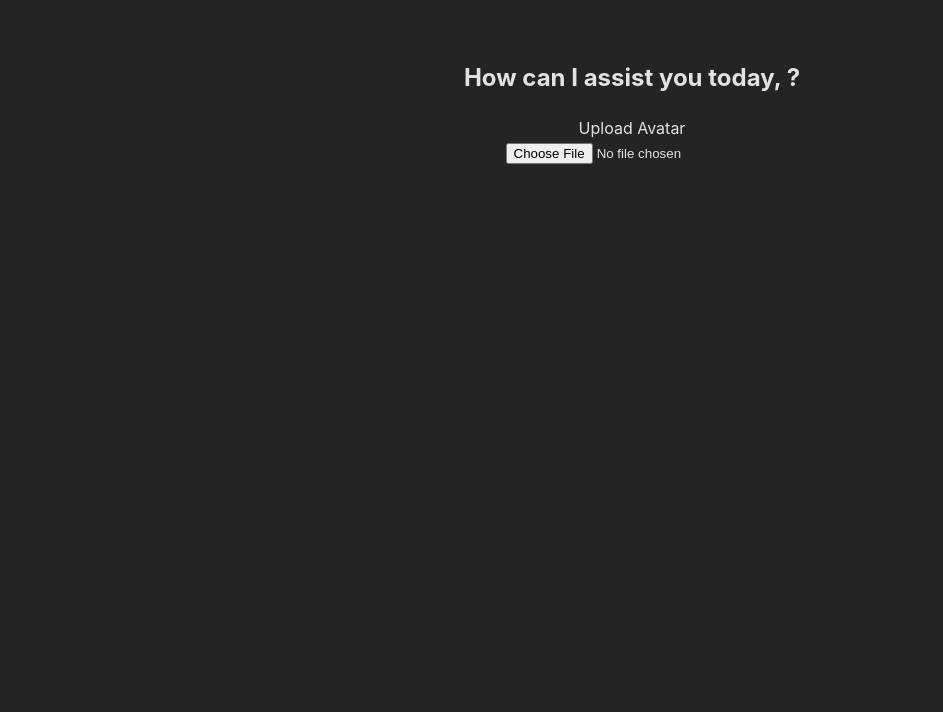
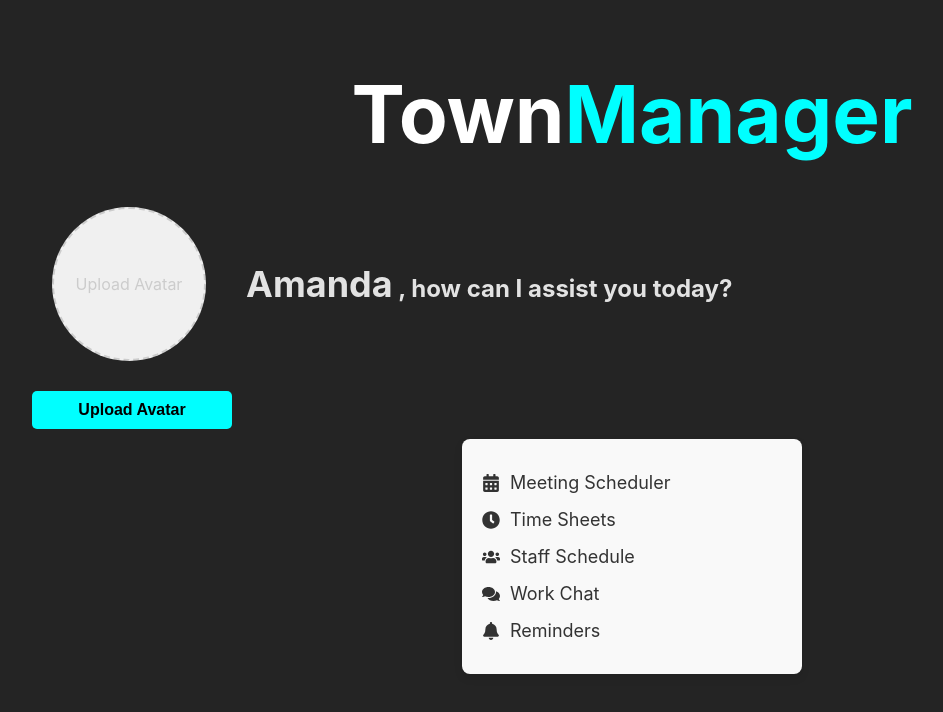
Before and after one commit to Amandafrost79/TownManager, a React (Vite) app: page /home in a window 1280 px wide. Shown: the top 712 px of the page, without its empty margins (8-951 px from the left). Built offline with nearby package versions, Linux system fonts and the light colour scheme.

Commit message:
add avatar to home page

```diff
--- a/package.json
+++ b/package.json
@@ -12,6 +12,7 @@
   "dependencies": {
     "react": "^18.2.0",
     "react-dom": "^18.2.0",
+    "react-icons": "^5.2.1",
     "react-router-dom": "^6.23.1"
   },
   "devDependencies": {
--- /dev/null
+++ b/src/AvatarUpload.css
@@ -0,0 +1,72 @@
+.avatar-upload {
+    text-align: center;
+    margin-top: 20px;
+  }
+
+  .avatar-and-greeting {
+    display: flex;
+    align-items: center;
+    justify-content: flex-start;
+  }
+
+  .avatar-container {
+    display: flex;
+    justify-content: center;
+    align-items: center;
+    width: 150px;
+    height: 150px;
+    margin: 20px;
+    border: 2px dashed #ccc;
+    border-radius: 50%;
+    overflow: hidden;
+    background-color: #f0f0f0;
+  }
+
+  .avatar {
+    width: 100%;
+    height: 100%;
+    object-fit: cover;
+  }
+
+  .placeholder-avatar {
+    display: flex;
+    justify-content: center;
+    align-items: center;
+    width: 100%;
+    height: 100%;
+    color: #ccc;
+  }
+
+  .greeting {
+    margin-left: 20px;
+  }
+
+  .greeting .name {
+    font-size: 1.5em;
+    font-weight: bold;
+  }
+
+  .hidden-file-input {
+    display: none;
+
+  }
+
+  .upload-button {
+    background-color: aqua;
+    border: none;
+    color: black;
+    padding: 10px 20px;
+    text-align: center;
+    text-decoration: none;
+    display: flex;
+    align-items: center;
+    justify-content: center;
+    font-size: 16px;
+    margin: 10px 0;
+    cursor: pointer;
+    border-radius: 5px;
+  }
+
+  .upload-button:hover {
+    background-color: rgb(92, 221, 221);
+  }
--- a/src/AvatarUpload.jsx
+++ b/src/AvatarUpload.jsx
@@ -1,7 +1,10 @@
 import React, { useState } from "react";
+import "./AvatarUpload.css";
+import OptionsCard from "./OptionsCard";
 
 const AvatarUpload = ({ name }) => {
   const [avatar, setAvatar] = useState(null);
+  const fileInputRef = React.createRef();
 
   const handleAvatarChange = (e) => {
     const file = e.target.files[0];
@@ -14,9 +17,13 @@ const AvatarUpload = ({ name }) => {
     }
   };
 
+  const handleButtonClick = () => {
+    fileInputRef.current.click();
+  };
+
   return (
     <div className="avatar-upload">
-      <h2>How can I assist you today, {name}?</h2>
+      <div className="avatar-and-greeting">
         <div className="avatar-container">
           {avatar ? (
             <img src={avatar} alt="User Avatar" className="avatar" />
@@ -24,7 +31,25 @@ const AvatarUpload = ({ name }) => {
             <div className="placeholder-avatar">Upload Avatar</div>
           )}
         </div>
-      <input type="file" accept="image/*" onChange={handleAvatarChange} />
+        <div className="greeting">
+          <h2>
+            <span className="name">{name}</span> , how can I assist you today?
+          </h2>
+        </div>
+      </div>
+
+      <button className="upload-button" onClick={handleButtonClick}>
+        Upload Avatar
+      </button>
+      <input
+        type="file"
+        accept="image/*"
+        ref={fileInputRef}
+        onChange={handleAvatarChange}
+        className="hidden-file-input"
+      />
+      {/* <input type="file" accept="image/*" onChange={handleAvatarChange} /> */}
+      <OptionsCard />
     </div>
   );
 };
--- a/src/HomePage.jsx
+++ b/src/HomePage.jsx
@@ -1,9 +1,13 @@
-import React from "react";
+import React, { useState } from "react";
 import AvatarUpload from "./AvatarUpload";
+import "./AvatarUpload.css";
+import Title from "./Title";
 
 const HomePage = () => {
+  const [name, setName] = useState("Amanda");
   return (
-    <div>
+    <div className="home-page">
+      <Title />
       <AvatarUpload name={name} />
     </div>
   );
--- /dev/null
+++ b/src/OptionsCard.css
@@ -0,0 +1,35 @@
+.options-card {
+    background-color: #f9f9f9;
+    border-radius: 8px;
+    padding: 20px;
+    box-shadow: 0 4px 8px rgba(0, 0, 0, 0.1);
+    width: 300px;
+    margin: 0 auto; /* Center the card */
+  }
+
+  .options-list {
+    list-style-type: none;
+    padding: 0;
+    margin: 0;
+  }
+
+  .options-list li {
+    display: flex;
+    align-items: center;
+    margin: 10px 0;
+    font-size: 18px;
+  }
+
+  .options-list li svg {
+    margin-right: 10px;
+    color: #333;
+  }
+
+  .options-list li a {
+    text-decoration: none;
+    color: #333;
+  }
+
+  .options-list li a:hover {
+    text-decoration: underline;
+  }
--- /dev/null
+++ b/src/OptionsCard.jsx
@@ -0,0 +1,36 @@
+import React from "react";
+import { Link } from "react-router-dom";
+import {
+  FaCalendarAlt,
+  FaClock,
+  FaUsers,
+  FaComments,
+  FaBell,
+} from "react-icons/fa";
+import "./OptionsCard.css";
+
+const OptionsCard = () => {
+  return (
+    <div className="options-card">
+      <ul className="options-list">
+        <li>
+          <FaCalendarAlt /> <Link to="/scheduler">Meeting Scheduler</Link>
+        </li>
+        <li>
+          <FaClock /> <Link to="/timesheets">Time Sheets</Link>
+        </li>
+        <li>
+          <FaUsers /> <Link to="staffschedule">Staff Schedule</Link>
+        </li>
+        <li>
+          <FaComments /> <Link to="workchat">Work Chat</Link>
+        </li>
+        <li>
+          <FaBell /> <Link to="/reminders">Reminders</Link>
+        </li>
+      </ul>
+    </div>
+  );
+};
+
+export default OptionsCard;
```
Also changed, not shown: 1 other file (tests, documents, lock files or other folders). Lines whose indentation alone changed are shown as unchanged.
